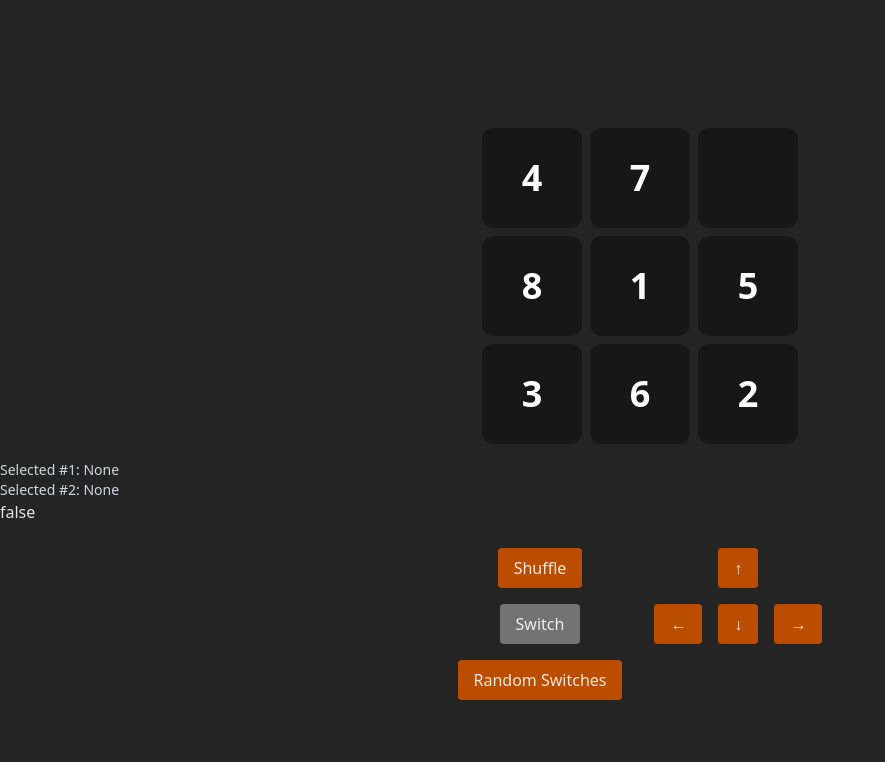
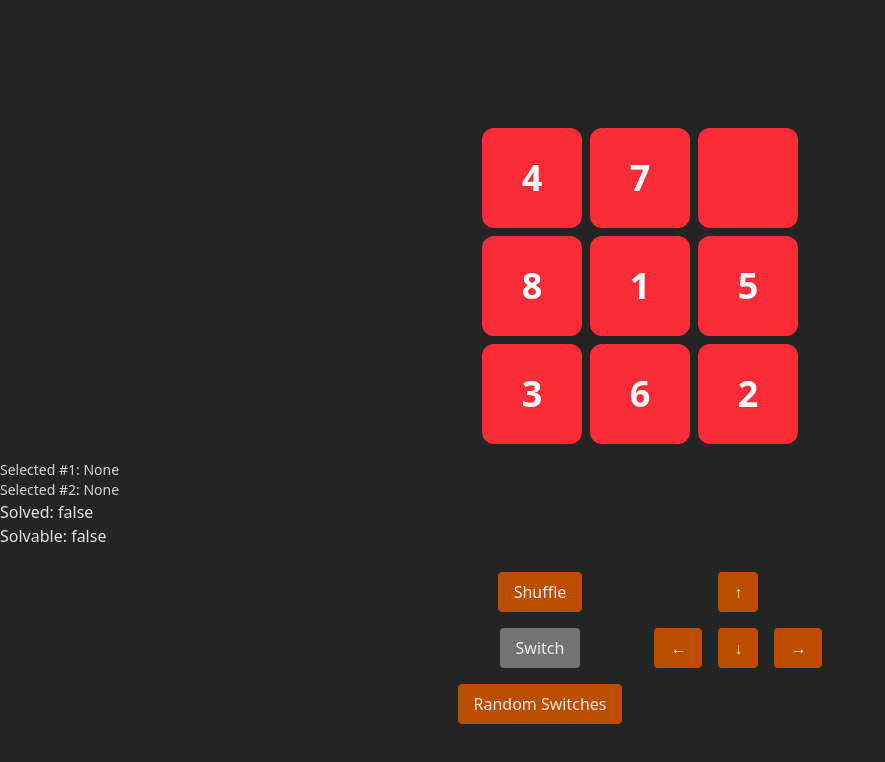
Before and after one commit to adriancalavie/x-puzzle, a React (Vite) app: page / in a window 1280 px wide. Shown: the top 762 px of the page, without its empty margins (0-885 px from the left). Built offline with nearby package versions, Linux system fonts and the light colour scheme.

Commit message:
integrate unsolvable state

```diff
--- a/src/components/debug/debug.tsx
+++ b/src/components/debug/debug.tsx
@@ -1,4 +1,5 @@
 import { Selected } from "./selected";
+import { Solvable } from "./solvable";
 import { Solved } from "./solved";
 
 export type DebugProps = {
@@ -10,6 +11,7 @@ export const Debug = ({ show }: DebugProps) => {
     <>
       <Selected />
       <Solved />
+      <Solvable />
     </>
   ) : null;
 };
--- /dev/null
+++ b/src/components/debug/solvable.tsx
@@ -0,0 +1,6 @@
+import { useTiles } from "../hooks/tiles-hooks";
+
+export const Solvable = () => {
+  const { solvable } = useTiles();
+  return <div>Solvable: {JSON.stringify(solvable)}</div>;
+};
--- a/src/components/debug/solved.tsx
+++ b/src/components/debug/solved.tsx
@@ -2,5 +2,5 @@ import { useTiles } from "../hooks/tiles-hooks";
 
 export const Solved = () => {
   const { solved } = useTiles();
-  return <div>{JSON.stringify(solved)}</div>;
+  return <div>Solved: {JSON.stringify(solved)}</div>;
 };
--- a/src/components/reducers/grid-reducer.ts
+++ b/src/components/reducers/grid-reducer.ts
@@ -1,4 +1,4 @@
-import { isSolved } from "../../algorithm/puzzle";
+import { isSolvable, isSolved } from "../../algorithm/puzzle";
 import {
   eq,
   fromIdx,
@@ -25,6 +25,7 @@ export type GridState = {
   rank: Rank;
   selected: SelectedTiles;
   solved: boolean;
+  solvable: boolean;
 };
 
 type ShuffleAction = {
@@ -155,6 +156,7 @@ function handleMoveEmptyTile(
     tiles: nextTiles,
     selected: nextSelected,
     solved: isSolved(nextTiles, state.rank),
+    solvable: isSolvable(nextTiles, state.rank),
   };
 }
 
@@ -172,6 +174,7 @@ function handleSwitch(state: GridState, action: SwitchTilesAction): GridState {
     tiles: nextTiles,
     selected: nextSelected,
     solved: isSolved(nextTiles, rank),
+    solvable: isSolvable(nextTiles, rank),
   };
 }
 
@@ -202,5 +205,6 @@ export const initialState = (rank: Rank): GridState => {
     rank,
     selected: none(),
     solved: isSolved(tiles, rank),
+    solvable: isSolvable(tiles, rank),
   };
 };
--- a/src/components/tile.tsx
+++ b/src/components/tile.tsx
@@ -6,7 +6,8 @@ import { useTiles, useTilesDispatch } from "./hooks/tiles-hooks";
 export type TileBackgroundColor =
   | "bg-blue-500"
   | "bg-neutral-900"
-  | "bg-green-500";
+  | "bg-green-500"
+  | "bg-red-500";
 
 export type TileProps = {
   value: TileValue;
@@ -22,7 +23,7 @@ export const Tile = ({
   animated = false,
 }: TileProps) => {
   const dispatch = useTilesDispatch();
-  const { solved } = useTiles();
+  const { solved, solvable } = useTiles();
 
   const pixelPosition = getPixelPosition(position);
 
@@ -35,7 +36,11 @@ export const Tile = ({
     dispatch({ type: "deselect", position });
   };
 
-  const tileClass = `${getBackgroundColor(selected, solved)} text-white`;
+  const tileClass = `${getBackgroundColor(
+    selected,
+    solved,
+    solvable
+  )} text-white`;
 
   const baseStyles = `
     ${tileClass} w-[100px] h-[100px] rounded-xl
@@ -72,8 +77,14 @@ export const Tile = ({
 
 const getBackgroundColor = (
   selected: boolean,
-  solved: boolean
+  solved: boolean,
+  solvable: boolean
 ): TileBackgroundColor => {
+  // if (solved) return "bg-green-500";
+  // if (!solvable) return "bg-red-500";
+  // return selected ? "bg-blue-500" : "bg-neutral-900";
+  if (selected) return "bg-blue-500";
   if (solved) return "bg-green-500";
-  return selected ? "bg-blue-500" : "bg-neutral-900";
+  if (!solvable) return "bg-red-500";
+  return "bg-neutral-900";
 };
```
Also changed, not shown: 1 other file (tests, documents, lock files or other folders).
